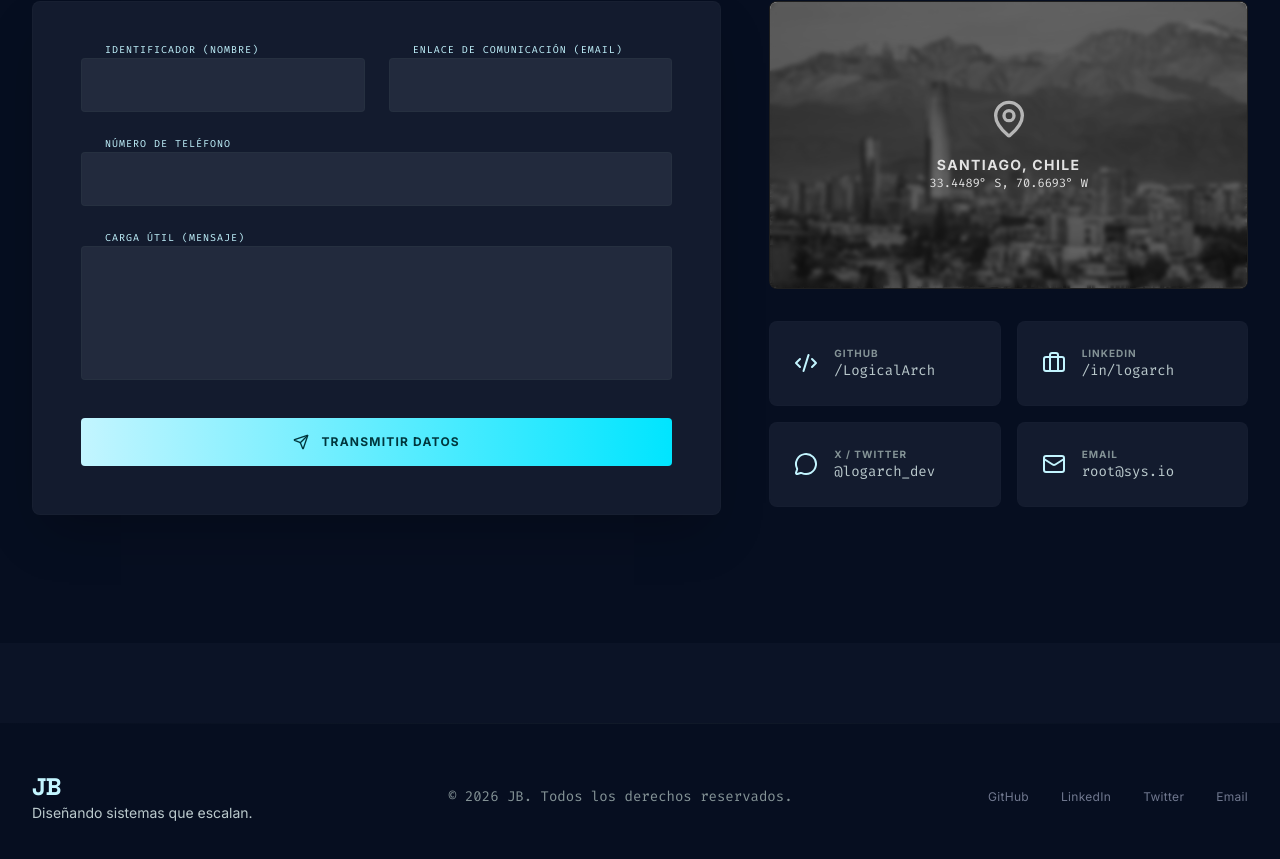
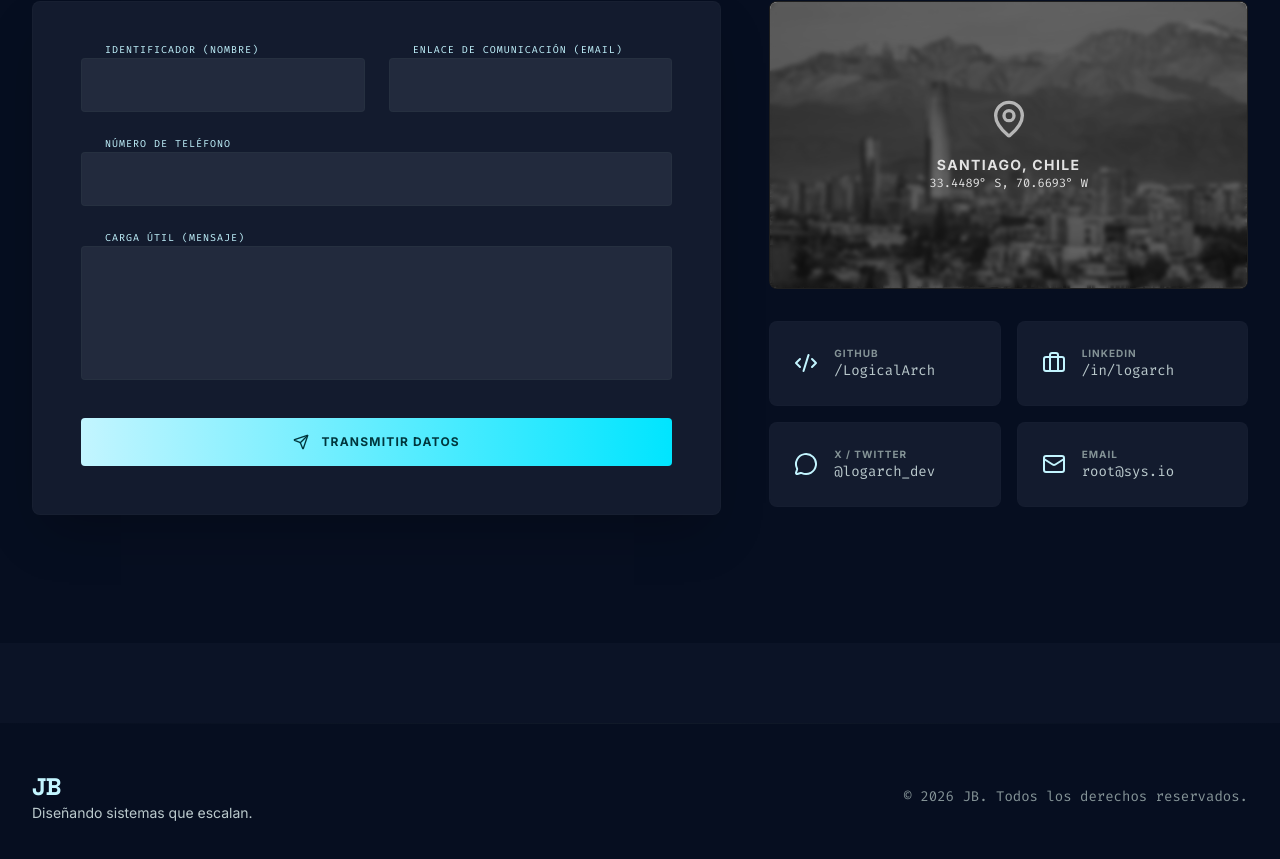
Before and after one commit to Jabarona/Portafolio_Profesional, a React (Vite) app: page / in a window 1280 px wide. Shown: the part 5313-6172 px from the top of the page. Built offline with nearby package versions, Linux system fonts and the light colour scheme.

Commit message:
Remover enlaces de redes sociales del footer

```diff
--- a/src/components/Footer.tsx
+++ b/src/components/Footer.tsx
@@ -20,17 +20,6 @@ export const Footer = () => {
           © {new Date().getFullYear()} JB. {t('footer.rights')}
         </div>
 
-        <div className="flex gap-8">
-          {['GitHub', 'LinkedIn', 'Twitter', 'Email'].map((item) => (
-            <a
-              key={item}
-              className="font-body text-xs tracking-wide text-on-surface/50 hover:text-primary transition-all cursor-pointer"
-              href="#"
-            >
-              {item}
-            </a>
-          ))}
-        </div>
       </div>
     </footer>
   );
```
